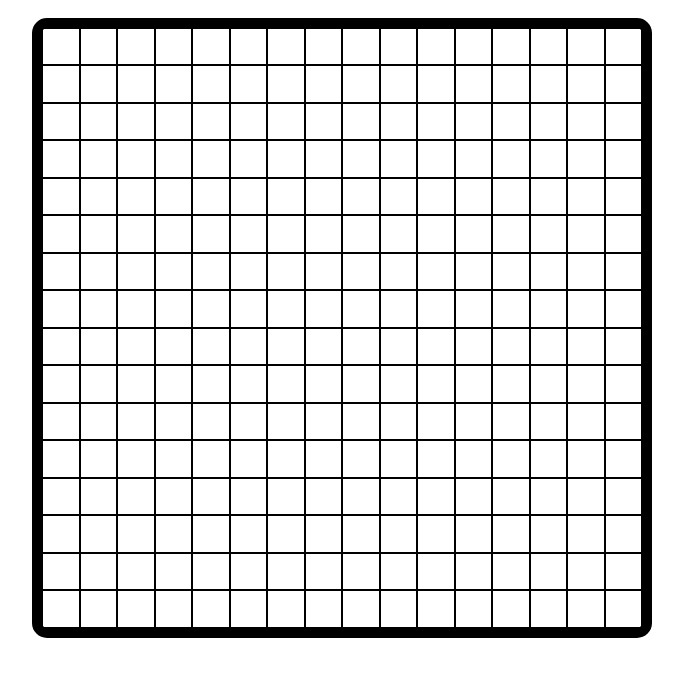
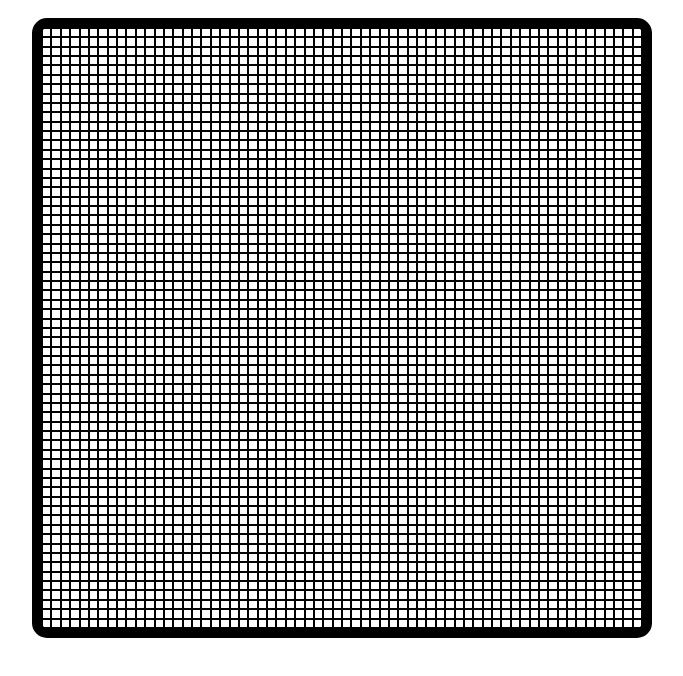
Before and after one commit to lmontalvo27/EtchSketch, a plain HTML site: page index.html in a window 1280 px wide. Shown: the part 120-796 px from the top of the page, without its empty margins (298-981 px from the left). Drawn offline with Linux system fonts and the light colour scheme.

Commit message:
Change grid size dynamically

```diff
--- a/script.js
+++ b/script.js
@@ -2,7 +2,7 @@
 //testing adding div then creating grid
 const gridContainer = document.querySelector('.grid-container');
 
-let gridSize = 16;
+let gridSize = 64;
 let Default = gridSize * gridSize;
 
 
@@ -11,7 +11,9 @@ function createGrid(grid){
 
     for (i = 0; i < grid; i++) {
         const gridItem = document.createElement('div');
-        gridItem.classList.add('box')
+        gridItem.classList.add('box');
+        gridItem.style.height = `calc(100% /${gridSize} )`;
+        gridItem.style.width = `calc(100% / ${gridSize})`;
 
 
         gridContainer.appendChild(gridItem);
--- a/style.css
+++ b/style.css
@@ -22,7 +22,6 @@ body {
 
 .box{
     box-sizing: border-box;
-    width: calc(100% / 16);
-    height: calc(100% / 16);
+
     border: 1px solid black;
 }
```
